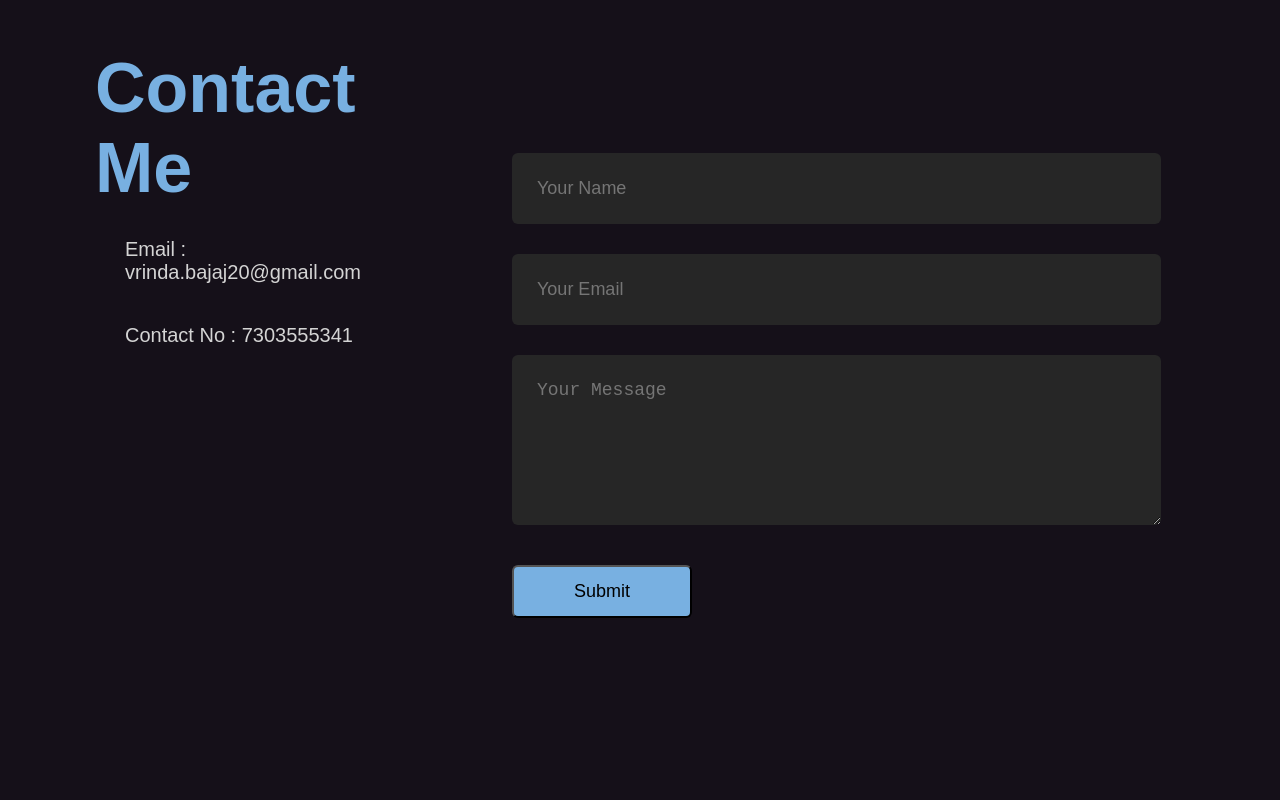
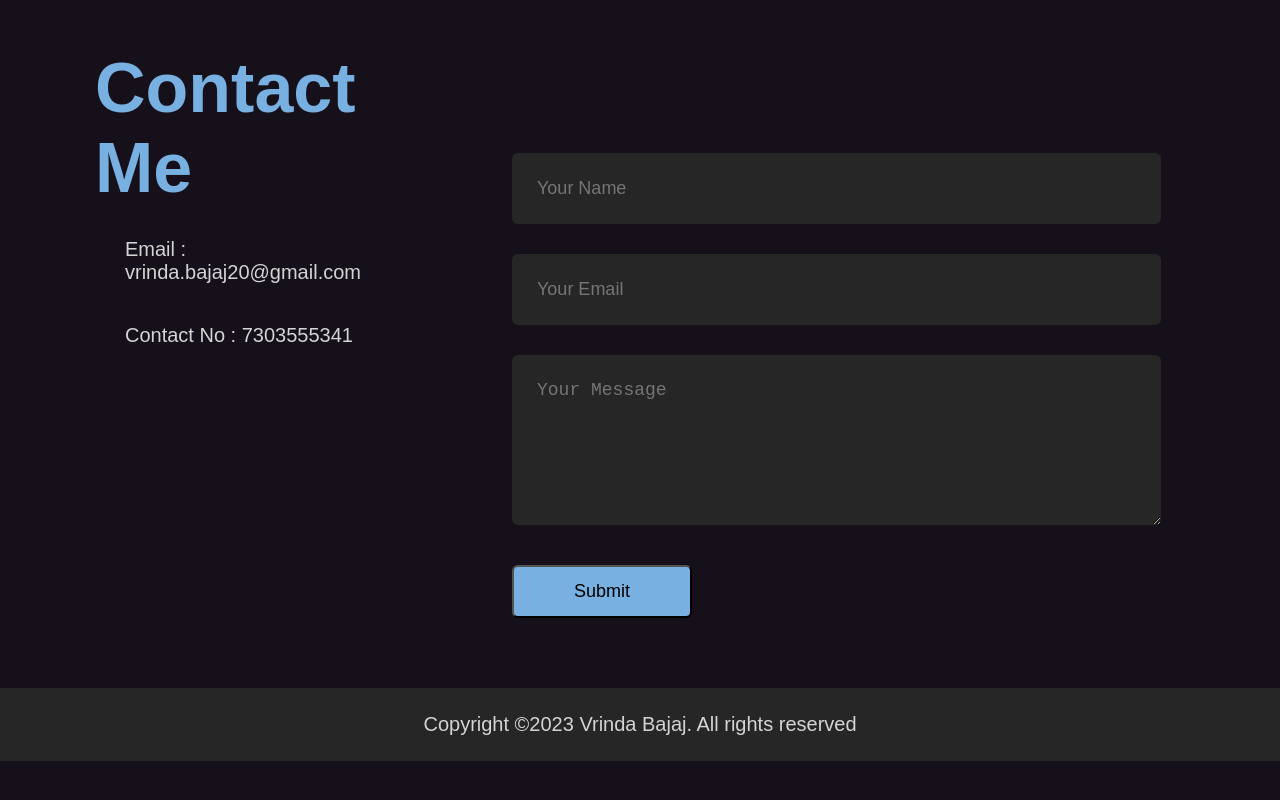
Before and after one commit to VrindaBajaj20/Portfolio-website-2, a plain HTML site: page index.html in a window 1280 px wide. Shown: the part 1502-2302 px from the top of the page. Drawn offline with Linux system fonts and the light colour scheme.

Commit message:
index.html

```diff
--- a/index.html
+++ b/index.html
@@ -100,6 +100,8 @@
           <h1 class="sub-title">Contact Me</h1>
           <p>Email : vrinda.bajaj20@gmail.com</p>
           <p>Contact No : 7303555341</p>
+          <!--<p><i class="fa fa-linkedin"><a href=linkedin.com/in/vrinda-bajaj-71385b259> Vrinda Bajaj</a></p>
+          <p><i class="fa fa-instagram"></i> <a href="https://www.instagram.com/v.dawg_/"> V.dawg_ </a></p>-->
 
         </div>
 
@@ -114,6 +116,9 @@
         </div>
       </div>
     </div>
+    <div class="copyright">
+      <p>Copyright ©2023 Vrinda Bajaj. All rights reserved </p>
+  </div>
 
   </div>
 
```
